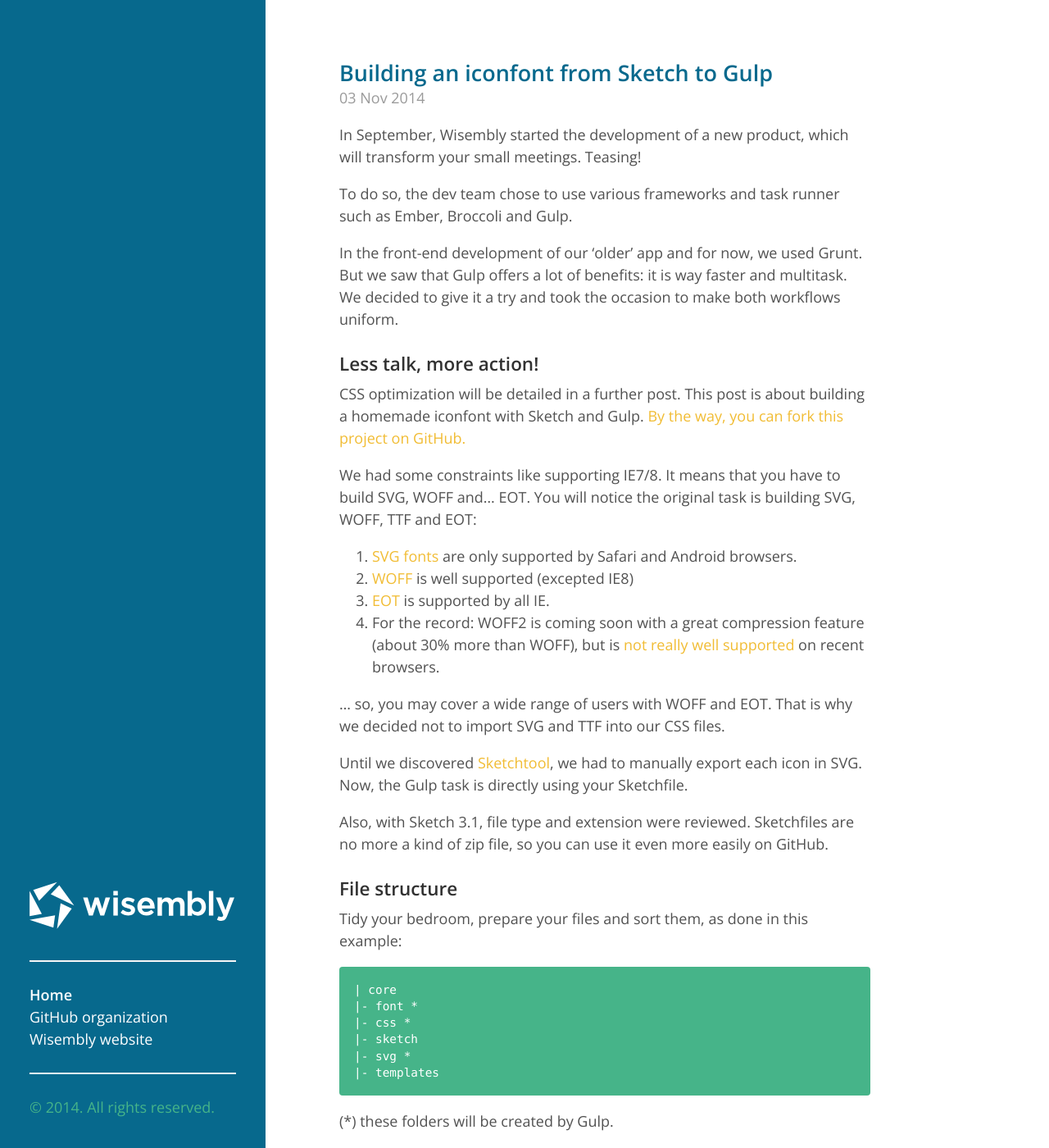
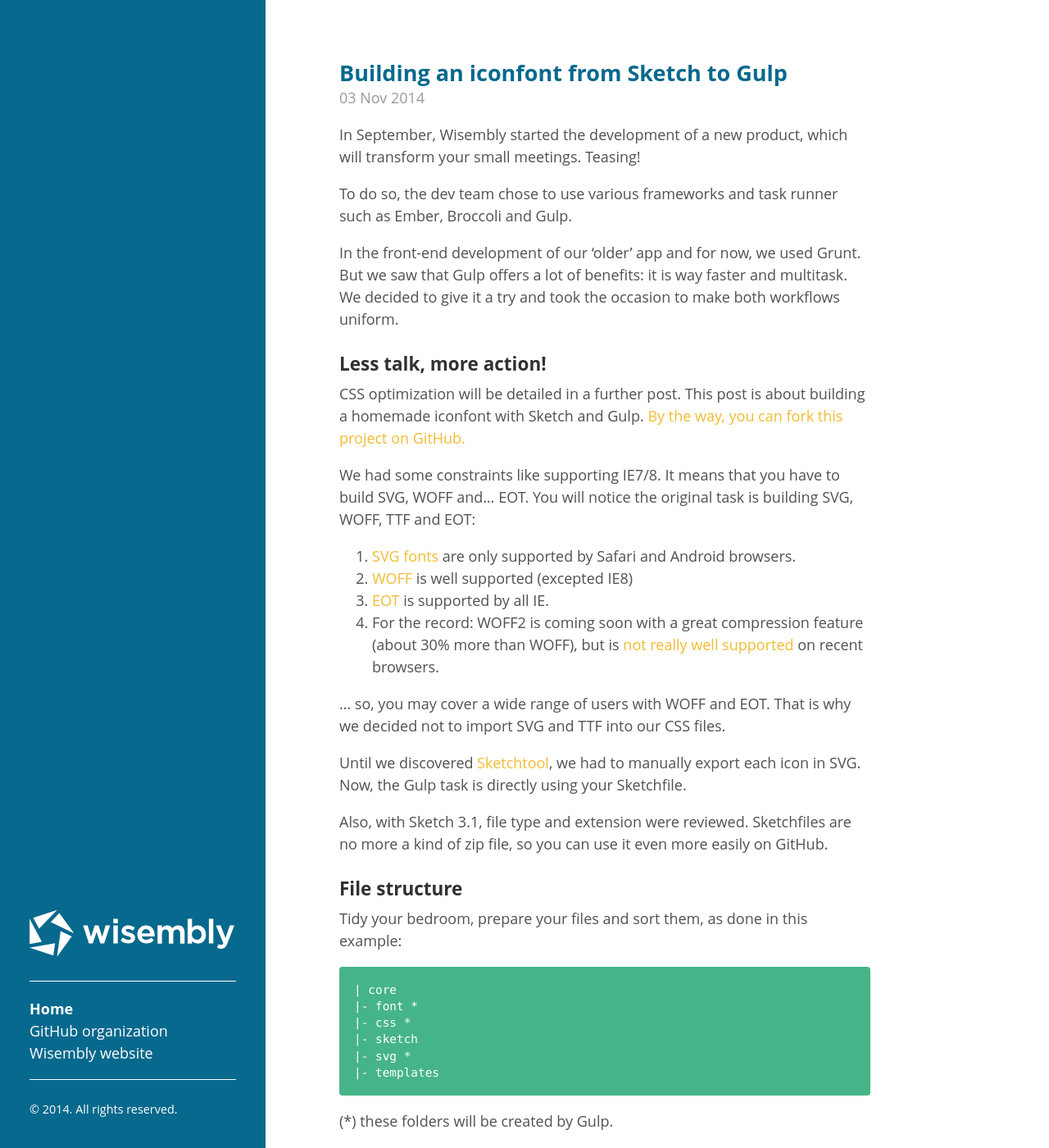
Before and after one commit to Wisembly/blog, a Jekyll site: the page built from index.html, in a window 1280 px wide and 1400 px high. Shown: the whole window at 82% size. Built offline with Jekyll 4.4.1, drawn with Linux system fonts in a browser that asks for light colours; Markdown is read by kramdown in place of the engine named in the settings; the list of posts is cut into pages by our own code.

Commit message:
WIP _ Fixing responsive

```diff
--- a/_includes/sidebar.html
+++ b/_includes/sidebar.html
@@ -1,7 +1,7 @@
 <div class="sidebar">
   <div class="container sidebar-sticky">
     <div class="sidebar-about">
-<svg version="1.1" xmlns="http://www.w3.org/2000/svg" xmlns:xlink="http://www.w3.org/1999/xlink" x="0px" y="0px"
+<svg class="logo" version="1.1" xmlns="http://www.w3.org/2000/svg" xmlns:xlink="http://www.w3.org/1999/xlink" x="0px" y="0px"
    viewBox="30 29 265 65" enable-background="new 0 0 323 120" xml:space="preserve">
   <g>
     <g>
@@ -43,7 +43,6 @@
 </svg>
 
       <h1>{{ site.title }}</h1>
-      <hr>
       <!-- <small>{{ site.tagline }}</small>
       <p class="lead">{{ site.description }}</p> -->
     </div>
@@ -73,7 +72,6 @@
       <li class="sidebar-nav-item"><a href="{{ site.urls.corpo }}" target="_blank">Wisembly website</a></li>
     </ul>
 
-    <hr>
-    <p>&copy; {{ site.time | date: '%Y' }}. All rights reserved.</p>
+    <p class="copyright">&copy; {{ site.time | date: '%Y' }}. All rights reserved.</p>
   </div>
 </div>
--- a/public/css/wisembly.css
+++ b/public/css/wisembly.css
@@ -1,5 +1,5 @@
-@import url(http://fonts.googleapis.com/css?family=Open+Sans:400,600);
-
+/*@import url(http://fonts.googleapis.com/css?family=Open+Sans:400,600);
+*/
 html {
   font-family: 'Open Sans', sans-serif;
 }
@@ -28,18 +28,36 @@
 
 .sidebar {
   background: #07698D;
-  color: #46B489;
+  color: #ffffff;
 }
+
+@media (max-width: 30rem) {
+  .logo {
+    max-width: 200px;
+    margin: 0 auto;
+  }
+}
+
 
 .sidebar-about h1 {
   margin: 0 0 0 -15px;
   padding: 0;
 }
 
+.sidebar-about {
+  border-bottom: 1px solid #ffffff;
+  padding-bottom: 1em;
+}
+
 .sidebar-nav {
   margin-top: 20px;
 }
 
+.copyright {
+  border-top: 1px solid #ffffff;
+  padding-top: 1.75em;
+  font-size: .8em;
+}
 
 /* Posts */
 
```
